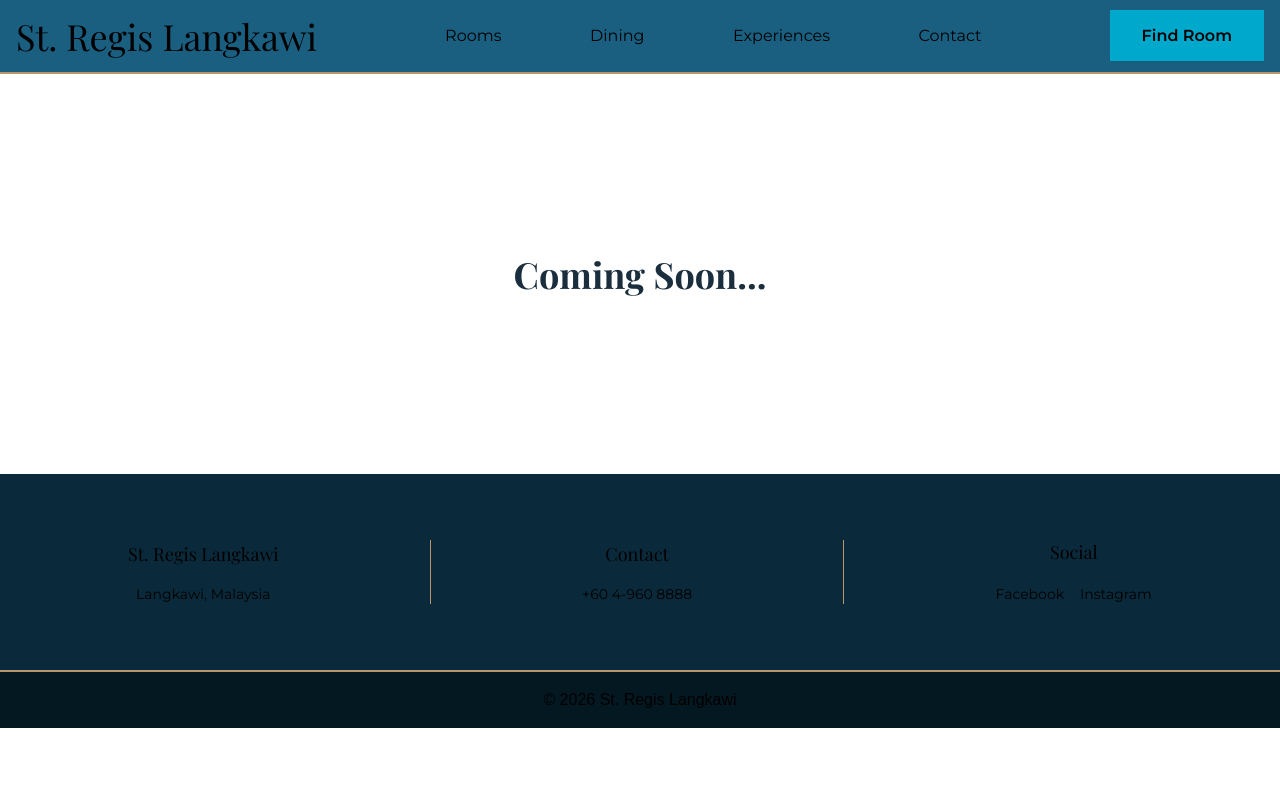
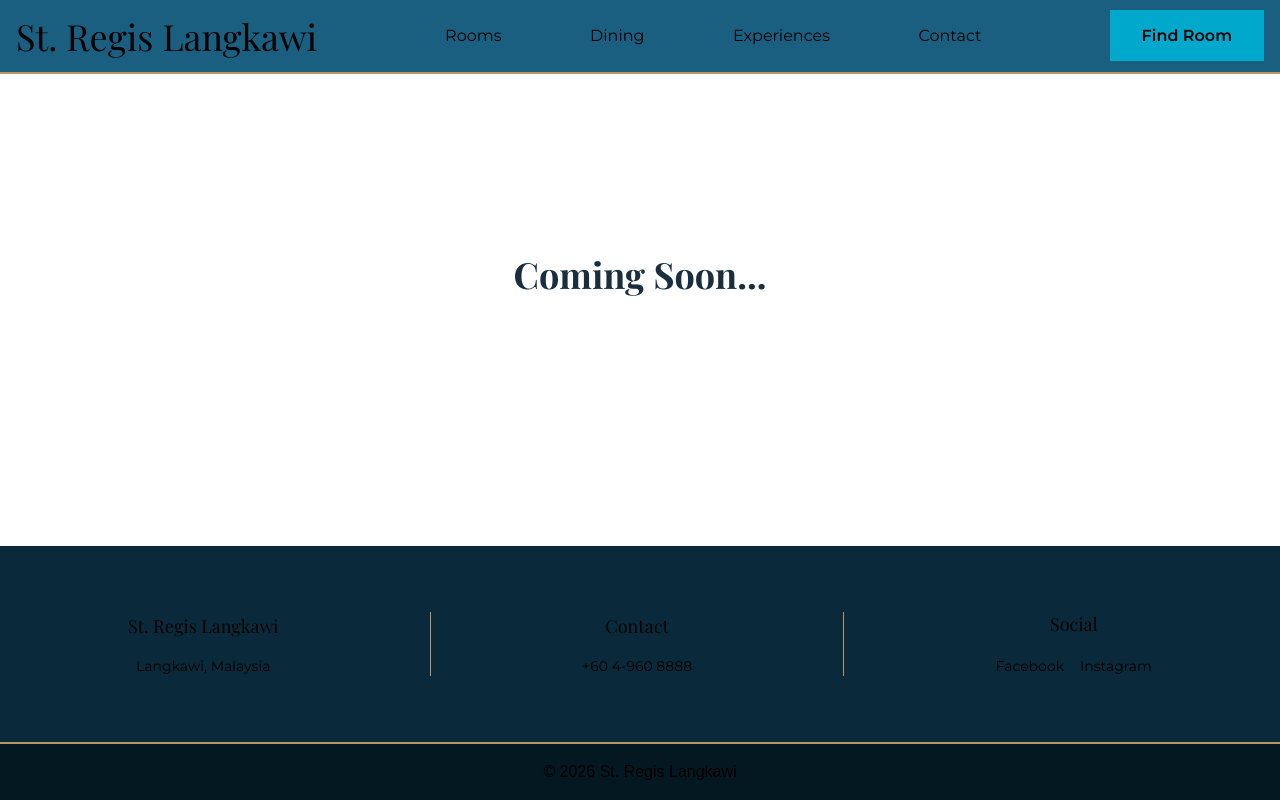
Before and after one commit to ChongWengKit/Resort-Landing-Page-Section-Modal-Demo, a Next.js app: page /contact in a window 1280 px wide. Built offline with nearby package versions, Linux system fonts and the light colour scheme; a web font is replaced by a local one.

Commit message:
simple layout fix

```diff
--- a/app/layout.tsx
+++ b/app/layout.tsx
@@ -26,7 +26,9 @@
     >
       <body className="min-h-full flex flex-col">
         <TopBar />
-        {children}
+        <main className="flex-1">
+          {children}
+        </main>
         <Footer />
       </body>
     </html>
```
